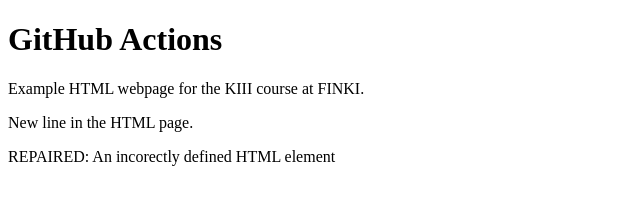
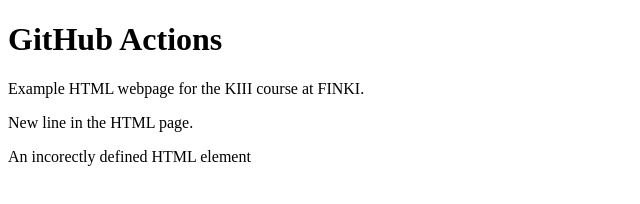
Before and after one commit to mveco/kiii-github-actions, a plain HTML site: page index.html in a window 1280 px wide. Shown: the whole page, without its empty margins (0-640 px from the left). Drawn offline with Linux system fonts and the light colour scheme.

Commit message:
Update index.html

```diff
--- a/index.html
+++ b/index.html
@@ -4,6 +4,6 @@
     <h1>GitHub Actions</h1>
     <p>Example HTML webpage for the KIII course at FINKI.</p>
     <p>New line in the HTML page.</p>
-    <p>REPAIRED: An incorectly defined HTML element </p>
+    An incorectly defined HTML element </p>
   </body>
 </html>
```
